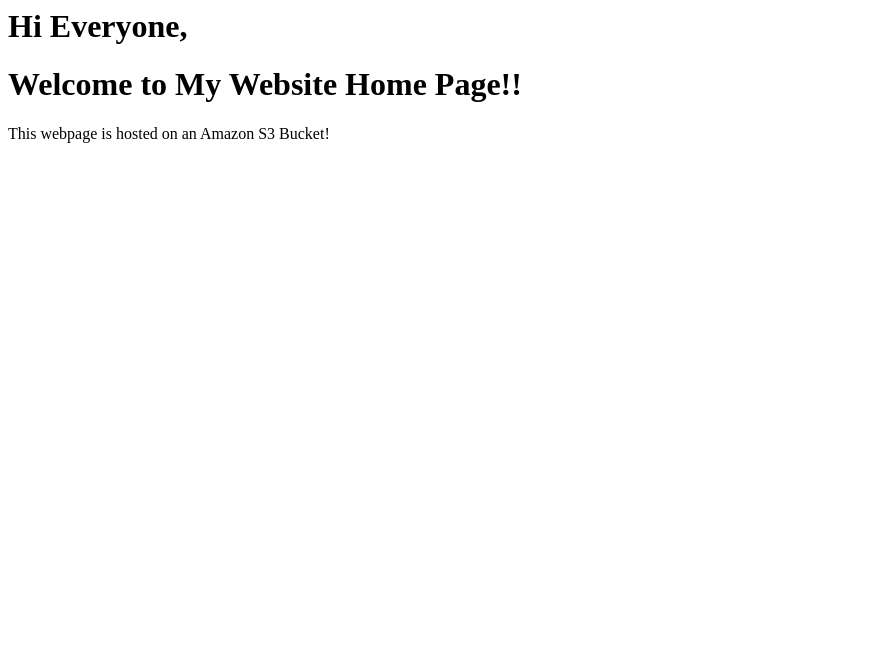
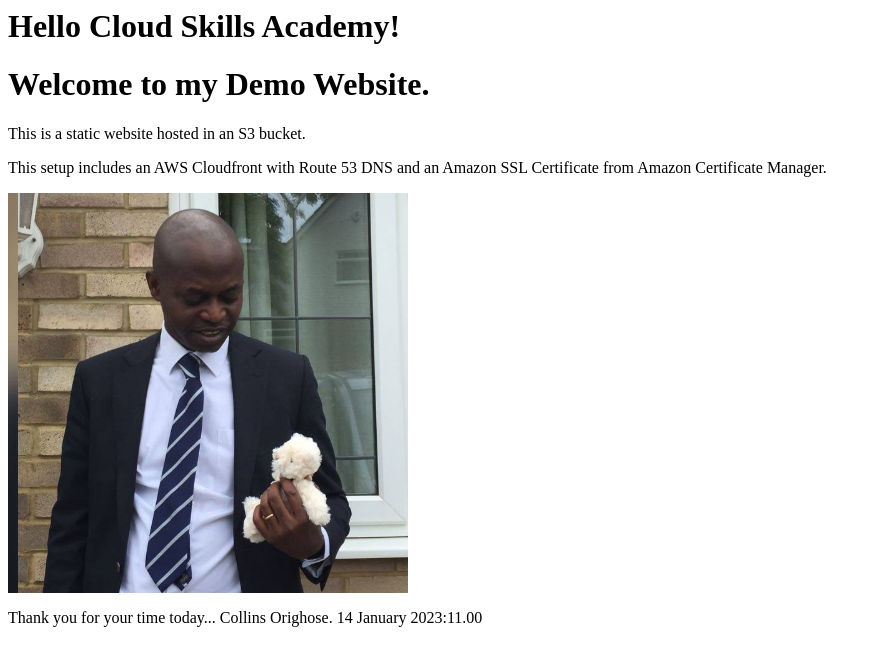
Before and after one commit to collinsefe/terraform-s3-static-website, a plain HTML site: page assets/index.html in a window 1280 px wide. Shown: the whole page, without its empty margins (0-881 px from the left). Drawn offline with Linux system fonts and the light colour scheme.

Commit message:
refactor code

```diff
--- a/assets/index.html
+++ b/assets/index.html
@@ -1,10 +1,13 @@
 <html xmlns="http://www.w3.org/1999/xhtml" >
 <head>
-    <title>Welcome to my Website</title>
+    <title>My Website Home Page</title>
 </head>
 <body>
-  <h1>Hi Everyone,</h1>
-  <h1>Welcome to My Website Home Page!!</h1>
-  <p>This webpage is hosted on an Amazon S3 Bucket!</p>
+  <h1>Hello Cloud Skills Academy!</h1>
+  <h1>Welcome to my Demo Website. </h1>
+  <p>This is a static website hosted in an S3 bucket.</p>
+  <p> This setup includes an AWS Cloudfront with Route 53 DNS and an Amazon SSL Certificate from Amazon Certificate Manager.</p>
+  <img src="../index.jpg" width="400" height="400" />
+  <p>  Thank you for your time today... Collins Orighose. 14 January 2023:11.00 </p>
 </body>
 </html>
```
Also changed, not shown: assets/index.jpg (added), 2 other files.
